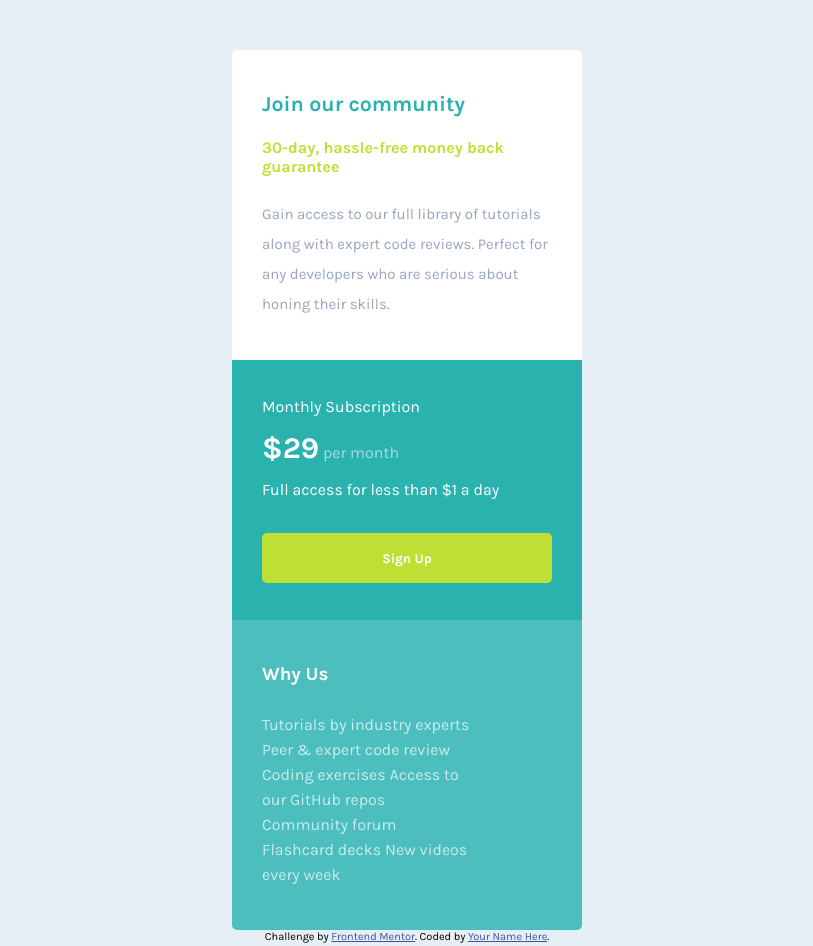
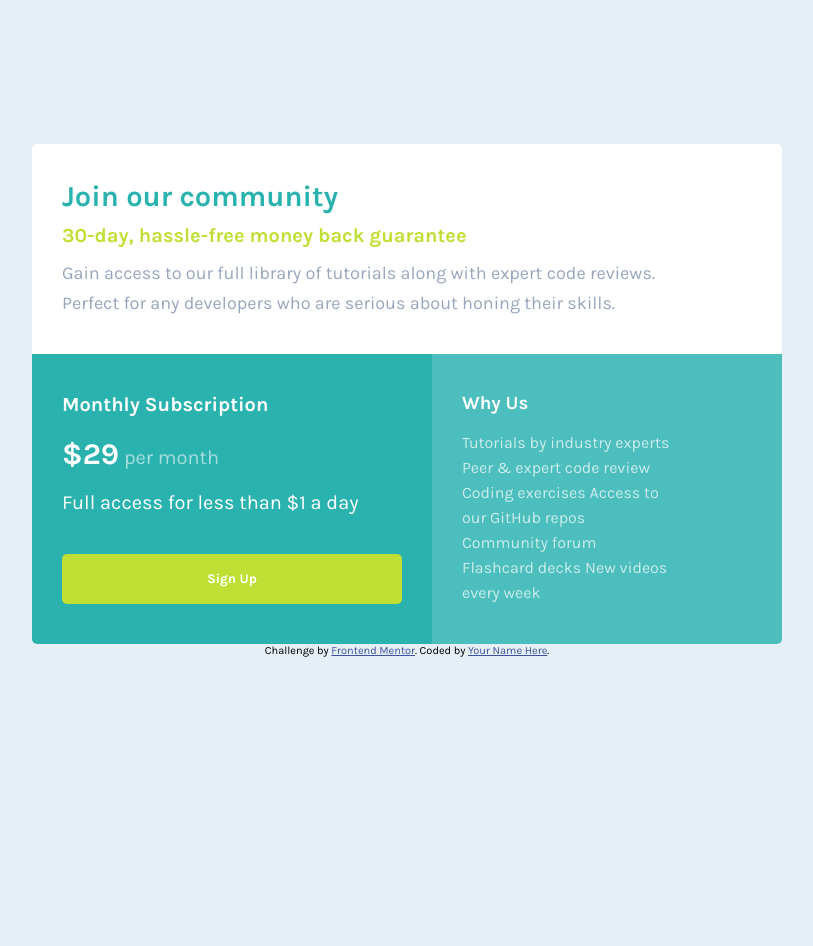
Before and after one commit to samueldev900/Challenge_16_Html-CSS, a plain HTML site: page index.html in a window 1280 px wide. Shown: the whole page, without its empty margins (233-1046 px from the left). After the commit the page ends 800 px from the top, so only its background shows below. Drawn offline with Linux system fonts and the light colour scheme.

Commit message:
projeto finalizado

```diff
--- a/estilo/query.css
+++ b/estilo/query.css
@@ -0,0 +1,47 @@
+@charset "UTF-8";
+
+:root{
+    --cor0:hsl(179, 62%, 43%);
+    --cor1:hsl(71, 73%, 54%);
+    --cor2:hsl(204, 43%, 93%);
+    --cor3:hsl(218, 22%, 67%);
+}
+@media screen and (min-width:900px) {
+
+    body,html{
+        margin: 0;
+        height: 100vh;
+    }
+    main{
+        width: 750px;
+        height: auto;
+        grid-template-columns: 400px auto;
+
+    }
+    .allsection{
+        padding: 30;
+        height: 150px;
+    }
+    .item1{
+        grid-column: 1/3;
+    }
+    .item2{
+        height: 230px;
+    }
+    .item3{
+        height: 230px;
+    }
+    .item1 p{
+        width: 620px;
+        font-size: 18px;
+    }
+    .green-line{
+        font-weight: 700;
+        font-size: 20px;
+        color: var(--cor1);
+    }
+    h2{
+        font-size: 29px;
+        color: var(--cor0);
+    }
+}
--- a/estilo/style.css
+++ b/estilo/style.css
@@ -49,8 +49,12 @@ main{
     line-height: 30px;
 }
 .item2{
-     height: 200px;
+    height: 200px;
     background-color: var(--cor0);
+}
+.item2 p{
+    font-size: 20px;
+    font-weight: 400;
 }
 .item3{
     background-color: #4BBEBD;
@@ -91,3 +95,9 @@ button:hover{
     scale: 1.05;
     background-color:hsl(71, 98%, 65%);
 }
+.price2{
+    display: flex;
+    flex-direction: column;
+    justify-content: space-around;
+    height: 100px;
+}
--- a/index.html
+++ b/index.html
@@ -26,9 +26,10 @@
     </section>
 
     <section class="item2 allsection">
-      <p>Monthly Subscription</p>
-      <p><span class="price">&dollar;29</span> <span class="gray-word">per month</span></p>
-      <p>Full access for less than &dollar;1 a day</p>
+
+        <p><strong>Monthly Subscription</strong></p>
+        <p><span class="price">&dollar;29</span> <span class="gray-word">per month</span></p>
+        <p>Full access for less than &dollar;1 a day</p>
       <button>Sign Up</button>
     </section>
 
```
Also changed, not shown: 1 other file.
